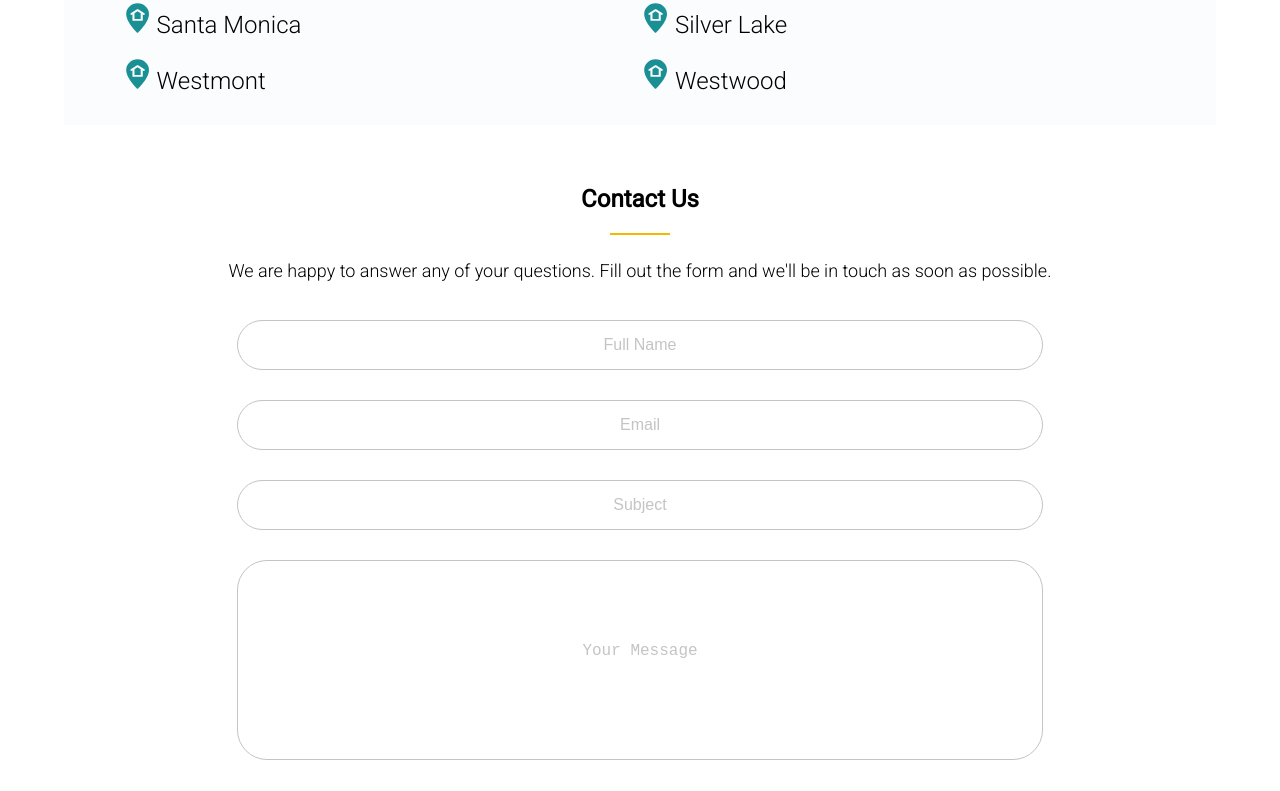
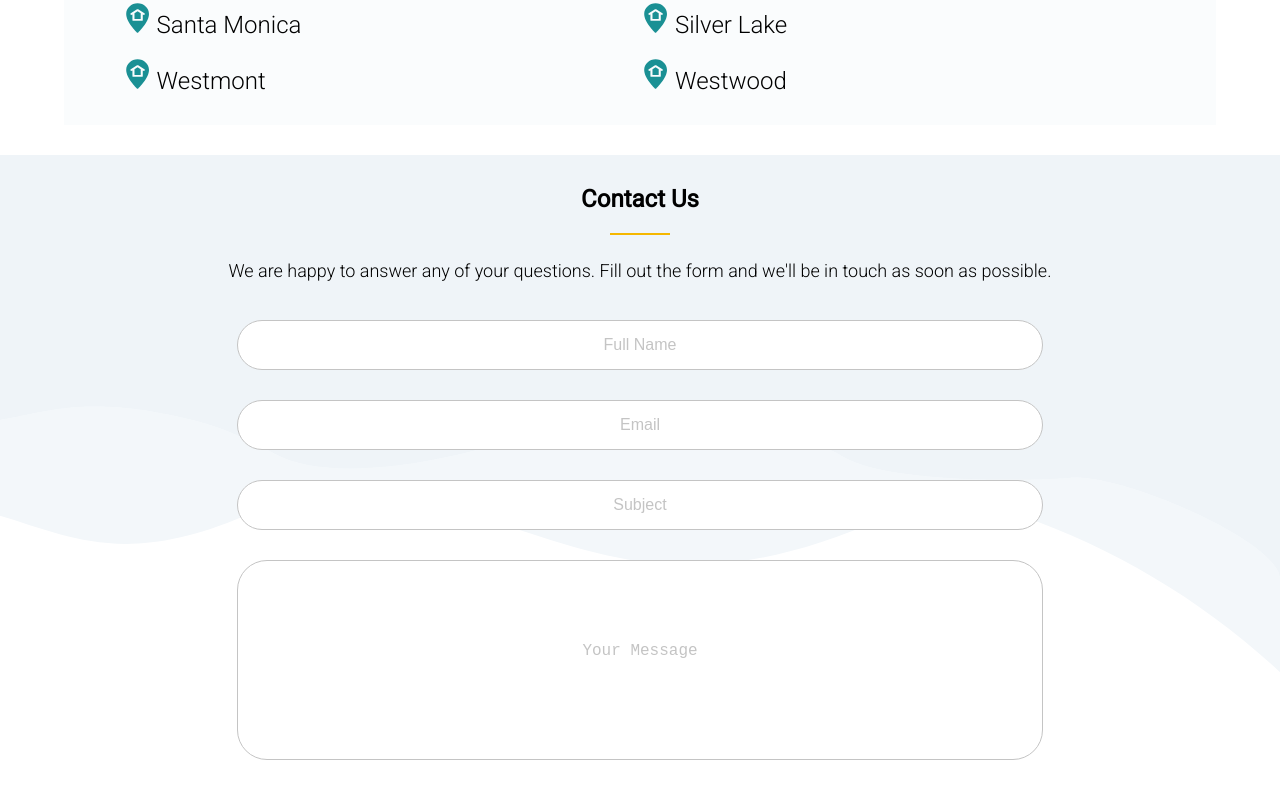
Before and after one commit to edwingl10/casamagda, a plain HTML site: page index.html in a window 1280 px wide. Shown: the part 5864-6655 px from the top of the page. Drawn offline with Linux system fonts and the light colour scheme.

Commit message:
contact background
- contact section background design
- background implemented

```diff
--- a/index.html
+++ b/index.html
@@ -138,7 +138,7 @@
         </div>
     </div>
 
-    <div class="sec-gap">
+    <div class="sec-gap bg3">
         <h2 class="section-title">Contact Us</h2>
         <div class="border"></div>
 
--- a/styles/style.css
+++ b/styles/style.css
@@ -413,6 +413,10 @@ Cities
 /* ----------------------------------------
 Contact
 ---------------------------------------- */
+.bg3{
+    background: url(../images/contact-bg.svg) no-repeat;
+    background-size: cover;
+}
 .contact-section img{
     display: none;
 }
```
Also changed, not shown: images/contact-bg.svg (added), 1 other file.
